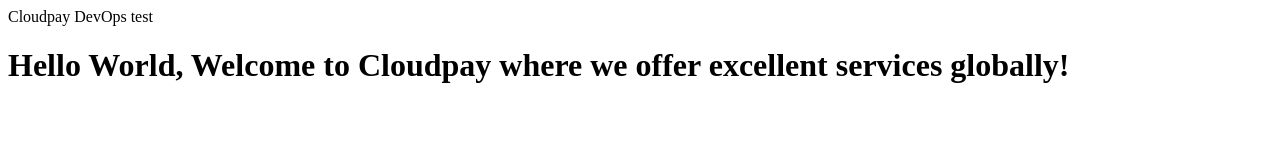
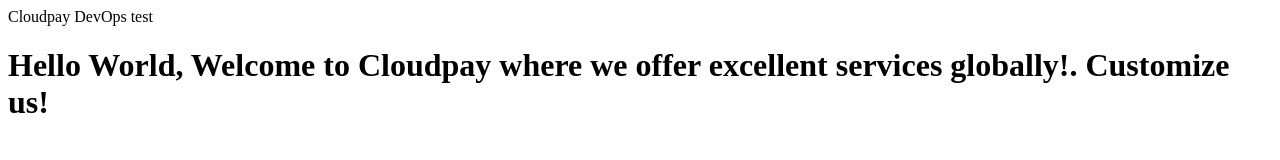
Before and after one commit to DivineTaminang/cloudpay, a plain HTML site: page index.html in a window 1280 px wide. Drawn offline with Linux system fonts and the light colour scheme.

Commit message:
testing updates

```diff
--- a/index.html
+++ b/index.html
@@ -1,6 +1,6 @@
 <html>
     <tittle>Cloudpay DevOps test</tittle>
         <body>
-        <h1>Hello World,  Welcome to Cloudpay where we offer excellent services globally! </h1>
+        <h1>Hello World,  Welcome to Cloudpay where we offer excellent services globally!. Customize us! </h1>
         </body>
 </html>
```
